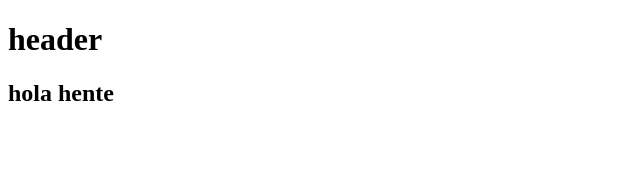
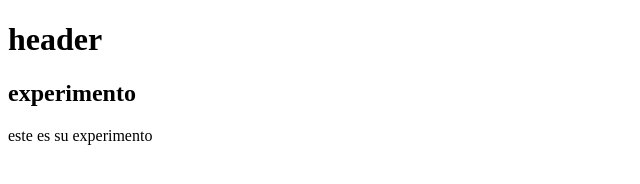
Before and after one commit to serrgiiogarcia/proyrcto-de-la-web, a plain HTML site: page index.html in a window 1280 px wide. Shown: the whole page, without its empty margins (0-640 px from the left). Drawn offline with Linux system fonts and the light colour scheme.

Commit message:
agregamos tecto de experimento

```diff
--- a/index.html
+++ b/index.html
@@ -9,7 +9,8 @@
 		<h1>header</h1>
 	</header>
 	<div class="contenedor">
-		<h2>hola hente</h2>
+		<h2>experimento</h2>
 	</div>
+	<footer>este es su experimento</footer>
 </body>
 </html>
```
